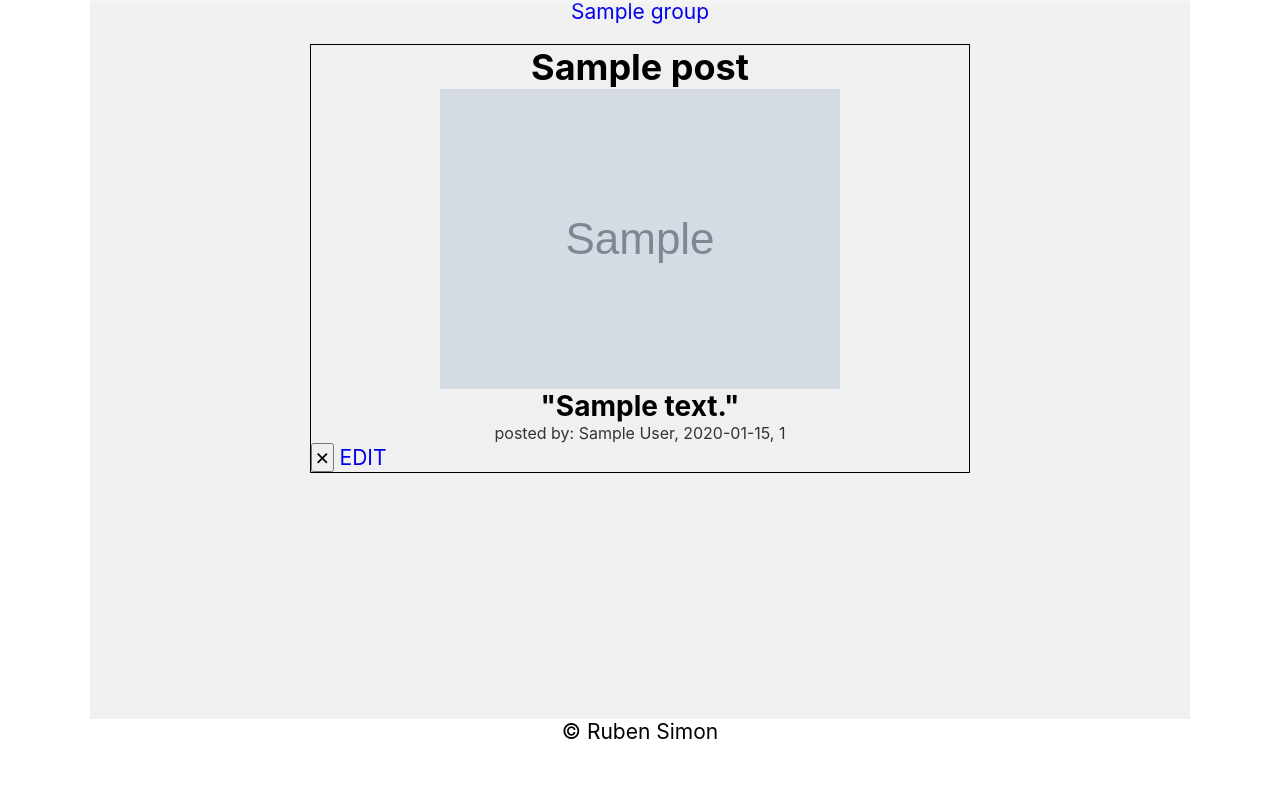
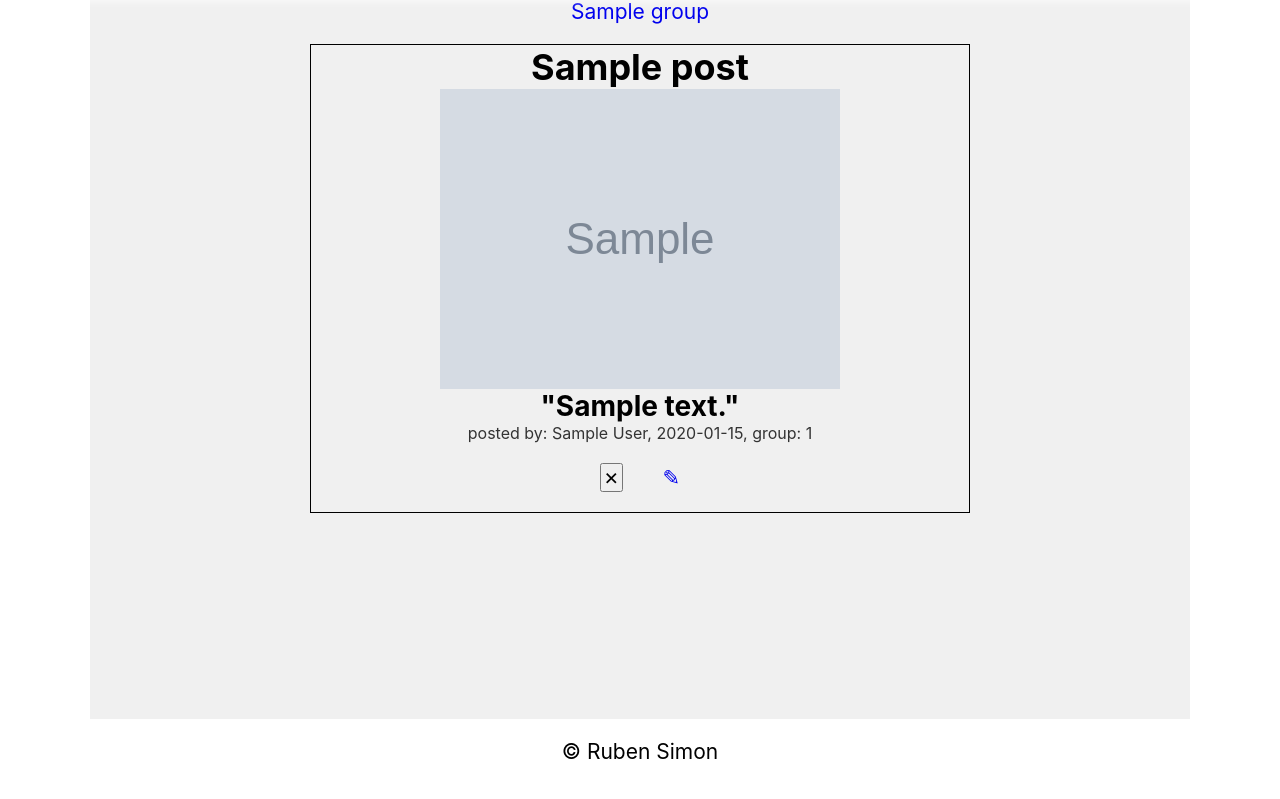
Before and after one commit to rubendata/udacity_fullstack_capstone, a Flask app: page /posts/1 in a window 1280 px wide. Shown: the part 81-880 px from the top of the page. Run offline with Flask 2, Linux system fonts and the light colour scheme; tables that the repository leaves empty hold one stand-in row (values such as "Sample post"); grey boxes marked "Sample" are stand-in pictures; some web fonts are replaced.

Commit message:
fixed filter_posts and added some styles

```diff
--- a/app.py
+++ b/app.py
@@ -125,27 +125,29 @@ def create_app(test_config=None):
 
 
 
-    @app.route("/posts/<group_id>")
+    @app.route("/posts/<int:group_id>")
     def filter_posts(group_id):
-        group_id=int(group_id) #convert group_id to integer
         groups = Group.query.all()
-
+        print(group_id)
         for g in groups: #check if requested group exists
+            print(g.id)
             if g.id == group_id:
                 group_id = g.id
+                id=group_id
                 break
             else:
-                return abort(400)
-
-        try:
-            permission = get_permission()
-            posts = Post.query.filter_by(group_id=group_id).order_by(Post.id.desc())
-            print(type(posts))
-            return render_template("posts.html", posts=posts, groups=groups, permission=permission),200
-
-        except Exception as e:
-            print(f"error: {e}")
-            abort(400)
+                id=None
+        print(id)
+        if id:
+            try:
+                permission = get_permission()
+                posts = Post.query.filter_by(group_id=id).order_by(Post.id.desc())
+                return render_template("posts.html", posts=posts, groups=groups, permission=permission),200
+            except Exception as e:
+                print(f"error: {e}")
+                abort(400)
+        else:
+            return "Group Not Found. Redirecting to home", {"Refresh": "3; url=http://localhost:5000"}
 
 
 
@@ -156,7 +158,6 @@ def create_app(test_config=None):
             permission = get_permission()
             userinfo=session[constants.PROFILE_KEY]
             token=session['token']
-
             return render_template("profile.html", userinfo = userinfo, token = token, permission = permission),200
 
         except Exception as e:
@@ -205,13 +206,15 @@ def create_app(test_config=None):
     @cross_origin()
     @requires_auth('post:images')
     def edit_post(payload, post_id):
+        groups = Group.query.all()
+        form = PostForm(request.form)
+        form.group.choices = [(g.id, g.name) for g in groups]
         post = Post.query.filter_by(id=post_id).one_or_none()
         if request.method == "POST":
-            post.comment=request.form.get("comment")
-            post.date=request.form.get("date")
-            post.title=request.form.get("title")
-            post.image=request.form.get("image")
-            print(post)
+            form.populate_obj(post)
+            post.group_id= request.form.get("group")
+
+
             post.update()
             return redirect(url_for("home"))
 
@@ -245,7 +248,6 @@ def create_app(test_config=None):
         group = Group.query.filter_by(id=group_id).one_or_none()
         if request.method == "POST":
             group.name=request.form.get("name")
-            print(group)
             group.update()
             return redirect(url_for("home"))
 
--- a/auth.py
+++ b/auth.py
@@ -59,7 +59,7 @@ def verify_decode_jwt(token):
     AUTH0_DOMAIN = os.getenv('AUTH0_DOMAIN')
     ALGORITHMS = os.getenv('ALGORITHMS')
     AUTH0_AUDIENCE = os.getenv('AUTH0_AUDIENCE')
-    print(f'https://{AUTH0_DOMAIN}/.well-known/jwks.json')
+    #print(f'https://{AUTH0_DOMAIN}/.well-known/jwks.json')
     jsonurl = urlopen(f'https://{AUTH0_DOMAIN}/.well-known/jwks.json')
     jwks = json.loads(jsonurl.read())
 
@@ -138,7 +138,7 @@ def requires_auth(permission=''):
                     token = session['token']
                 else:
                     token = get_token_auth_header()
-                print('token at authorization time: {}'.format(token))
+                #print('token at authorization time: {}'.format(token))
                 if token is None:
                     abort(400)
                 payload = verify_decode_jwt(token)
--- a/static/css/footer.css
+++ b/static/css/footer.css
@@ -5,4 +5,5 @@
     align-items: center;
     justify-content: center;
     width: 100%;
+    margin-top: 20px;
 }
--- a/static/css/form.css
+++ b/static/css/form.css
@@ -12,3 +12,7 @@
 
  .long_textfield{
      height: 200px; }
+
+.form{
+    height: 100%;
+}
--- a/static/css/global.css
+++ b/static/css/global.css
@@ -11,8 +11,6 @@
 }
 
 
-
-
 :root{
     --primary-color:rgb(33,33,33);
     --secondary-color:#E65227;
@@ -22,7 +20,6 @@
     --font-size-bigger: 3.6rem;
     --nav-height: 10vh;
 }
-
 
 h1{
     font-size: var(--font-size-bigger);
@@ -67,3 +64,23 @@ a{
     flex-direction: row;
 
 }
+
+.btn_round {
+    height: var(--font-size-normal);
+    background-color: var(--secondary-color);
+    padding: 20px 0;
+    width: 130px;
+    color: white;
+    border-radius: 30px;
+    display: flex;
+    align-items: center;
+    justify-content: center;
+    cursor: pointer;
+    border: none;
+    margin-top: 20px;
+    text-align: start;
+}
+
+.input_submit_btn{
+    margin-top: 20px;
+}
--- a/static/css/index.css
+++ b/static/css/index.css
@@ -15,20 +15,9 @@
     min-width: 60%;
 }
 
-
-.btn_round {
-    height: var(--font-size-normal);
-    background-color: var(--secondary-color);
-    padding: 20px 0;
-    width: 130px;
-    color: white;
-    border-radius: 30px;
-    display: flex;
-    align-items: center;
-    justify-content: center;
-    cursor: pointer;
-    border: none;
-    margin-top: 20px;
+.button_delete,
+.button_edit{
+    margin: 20px
 }
 
 .post_image{
--- a/templates/edit_post.html
+++ b/templates/edit_post.html
@@ -4,7 +4,7 @@
 {% block content%}
 
 <form class="form flex_col_center" id="form" method="POST">
-    <h1 class="form-heading">Create a new Post</h1>
+    <h1 class="form-heading">Edit Post</h1>
       <div class="form-group">
         <label for="title">Title</label>
         {{ form.title(class_ = 'form-control', autofocus = true, value=post.title) }}
@@ -22,7 +22,7 @@
         <label for="date">Date</label>
         {{ form.date(class_ = 'form-control', autofocus = true, value=post.date) }}
       </div>
-      <input type="submit" value="Edit Post" class="btn_round">
+     <input type="submit" value="Edit Post">
 
 </form>
 {% endblock %}
--- a/templates/new_post.html
+++ b/templates/new_post.html
@@ -26,7 +26,7 @@
         <label for="group">Group</label>
         {{ form.group(class_ = 'form-control', autofocus = true) }}
       </div>
-      <input type="submit" value="Create Post" class="btn btn-primary btn-lg btn-block">
-      <p></p>
+      <input type="submit" value="Create Post">
+
 </form>
 {% endblock %}
--- a/templates/posts.html
+++ b/templates/posts.html
@@ -11,11 +11,11 @@
         {% endfor %}
 
 
-    {% for i in permission %}
+        {% for i in permission %}
         {% if i=='post:images' %},
         <a href="{{ url_for('create_post') }}"><button type="button" class="btn_round">New Post</button></a>
-        {% endif %}
-        {% if i=='post:images', %}
+
+        {% elif i=='post:groups' %}
         <a href="{{ url_for('create_group') }}"><button type="button" class="btn_round">New Group</button></a>
         {% endif %}
     {% endfor %}
@@ -27,9 +27,12 @@
         <h1> {{post.title}} </h1>
         <div class="flex_col_center"> <img src="{{post.image}}" alt="post image" class="post_image"> </div>
         <h2>"{{post.comment}}" </h2>
-        <p class="posted"> posted by: {{post.author}}, {{post.date}}, {{ post.group_id}} </p>
-        <button class="button_delete" id="{{ post.id }}">&cross;</button>
-		<a href="{{ url_for('edit_post',post_id=post.id) }}">EDIT</a>
+        <p class="posted"> posted by: {{post.author}}, {{post.date}}, group: {{ post.group_id}} </p>
+        <div class="flex_row_center space_between">
+            <button class="button_delete" id="{{ post.id }}">&cross;</button>
+            <a href="{{ url_for('edit_post',post_id=post.id) }}" class="button_edit">&#9998;</a>
+        </div>
+
     </div>
     {% endfor %}
 </section>
```
Also changed, not shown: templates/index.html (+6 -3 lines).
